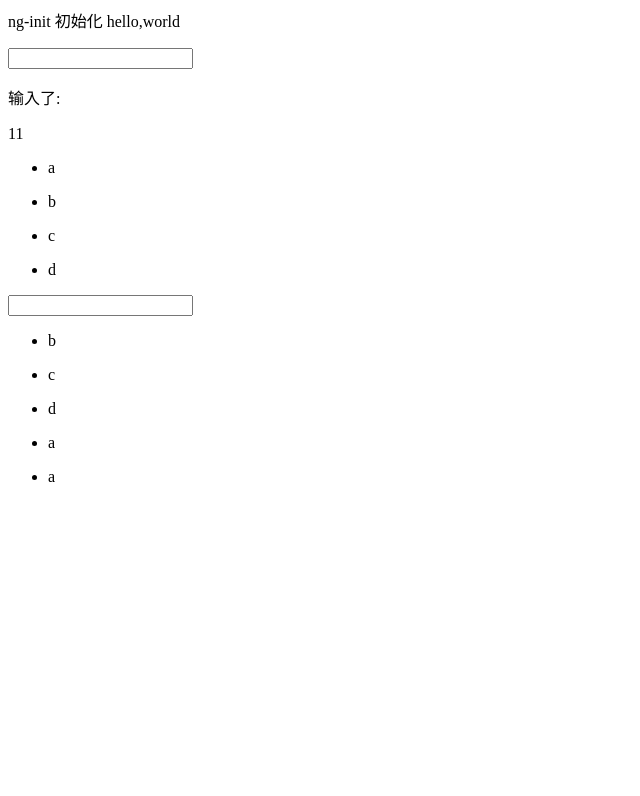
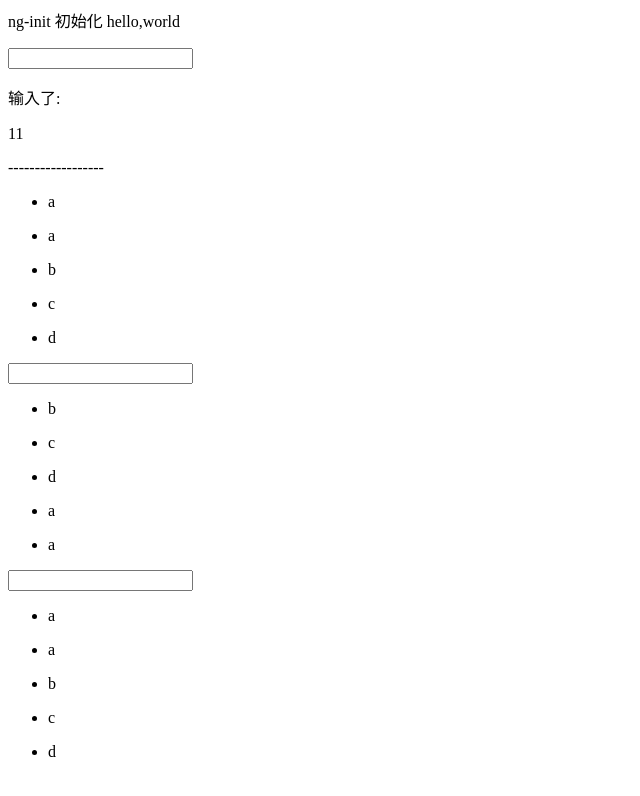
Before and after one commit to haner199401/angular-demos, a website: page app/hello-world/index.html in a window 1280 px wide. Shown: the whole page, without its empty margins (0-640 px from the left). Drawn offline with nearby package versions, Linux system fonts and the light colour scheme.

Commit message:
add filter

```diff
--- a/app/hello-world/index.html
+++ b/app/hello-world/index.html
@@ -3,6 +3,7 @@
     <meta charset="UTF-8">
     <script src="../../node_modules/angular/angular.js"></script>
 </head>
+
 <body ng-app="myApp" ng-init="msg = 'hello,world'">
 
 <p>ng-init 初始化 {{msg}}</p>
@@ -16,6 +17,8 @@
     {{hello}}{{text}}
 </div>
 
+
+<p>------------------</p>
 <!--for 循环-->
 <div ng-controller="forCtrl">
     <ul ng-repeat="item in data">
@@ -27,64 +30,56 @@
 <!--filter-->
 <div ng-controller="filterCtrl">
     <input type="text" ng-model="query">
-
-        <ul ng-repeat="item in data | filter:query| orderBy:orderFiled">
-            <li>{{item.name}}</li>
-        </ul>
+    <ul ng-repeat="item in data | filter:query| orderBy:orderFiled">
+        <li>{{item.name}}</li>
+    </ul>
 </div>
 
 
 <!--custom filter-->
 <div ng-controller="customFilterCtrl">
-    <!--<input type="text" ng-model="query">-->
-
-    <ul ng-repeat="item in data | customFilter:query">
+    <input type="text" ng-model="key">
+    <ul ng-repeat="item in data |customFilter:key">
         <li>{{item.name}}</li>
     </ul>
 </div>
 
 
 <script type="text/javascript">
+    var data = [
+        {name: 'a', num: 6},
+        {name: 'a', num: 7},
+        {name: 'b', num: 2},
+        {name: 'c', num: 3},
+        {name: 'd', num: 4}
+    ];
+
 
     var app = angular.module('myApp', [])
             .controller('helloCtrl', ['$scope', function (sp) {
                 sp.hello = '11';
             }])
             .controller('forCtrl', ['$scope', function (sp) {
-                sp.data = [
-                    {name: 'a'},
-                    {name: 'b'},
-                    {name: 'c'},
-                    {name: 'd'}
-                ];
+                sp.data = data;
             }])
-            .controller('filterCtrl',['$scope', function (sp) {
-                sp.data = [
-                    {name: 'a',num:6},
-                    {name: 'a',num:7},
-                    {name: 'b',num:2},
-                    {name: 'c',num:3},
-                    {name: 'd',num:4}
-                ];
+            .controller('filterCtrl', ['$scope', function (sp) {
+                sp.data = data;
                 sp.orderFiled = 'num';
             }])
-            .controller('customFilterCtrl',['$scope', function (sp) {
-                sp.query = 'a';
-                sp.data = [
-                    {name: 'a',num:6},
-                    {name: 'a',num:7},
-                    {name: 'b',num:2},
-                    {name: 'c',num:3},
-                    {name: 'd',num:4}
-                ];
+            .controller('customFilterCtrl', ['$scope', function (sp) {
+                sp.data = data;
             }]);
 
 
-    app.filter('customFilter',[function(){
-        return function (data){
-            console.log(data);
+    app.filter('customFilter', [function () {
+        return function (data, key) {
+            return !key ? data : data.filter(function (item) {
+                return item.name == key;
+            });
         }
-    }]);
+    }])
+
+
 </script>
 </body>
 </html>
```
